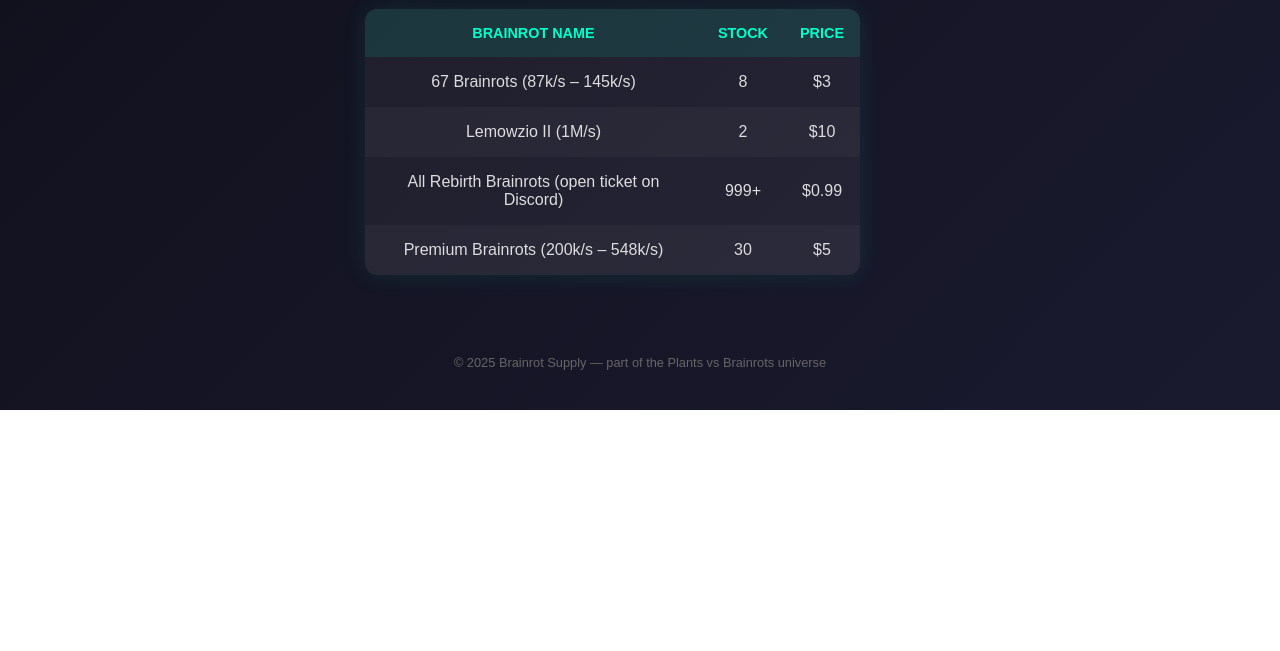
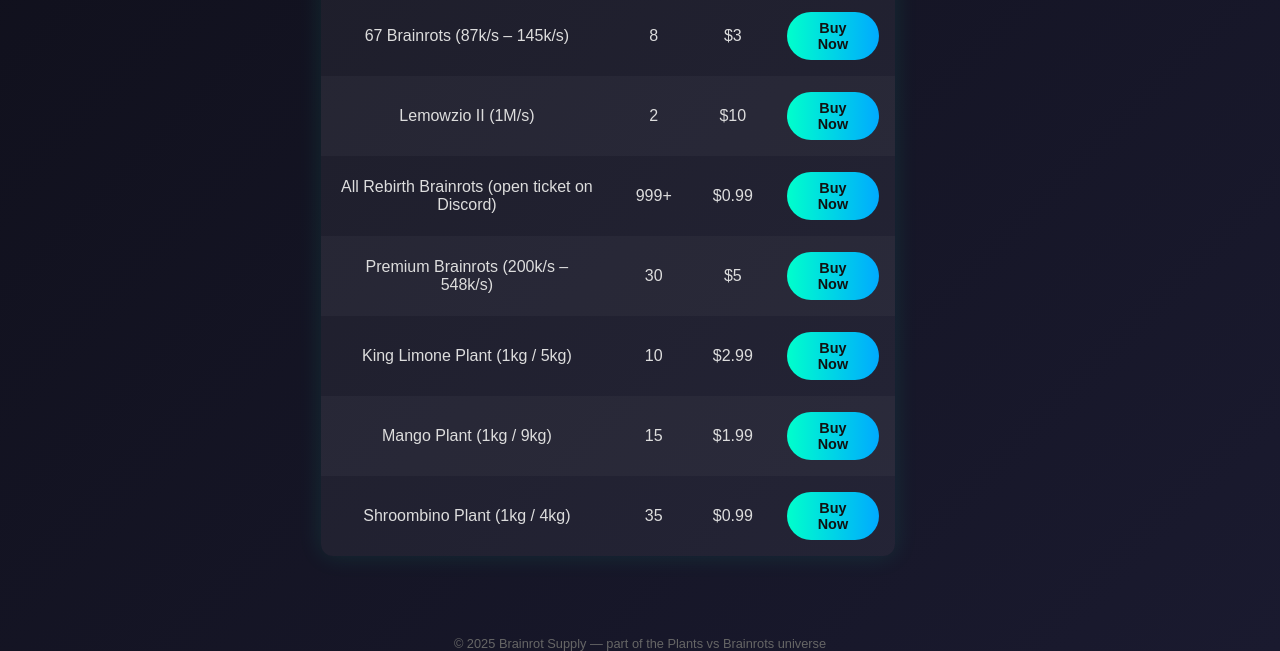
Before and after one commit to brainrotsupply/brainrotsupply, a plain HTML site: page index.html in a window 1280 px wide. Shown: the part 390-1041 px from the top of the page. Before the commit the page ends 800 px from the top, so only its background shows below. Drawn offline with Linux system fonts and the light colour scheme.

Commit message:
Update index.html

```diff
--- a/index.html
+++ b/index.html
@@ -8,8 +8,8 @@
   <!-- ✅ Google Site Verification -->
   <meta name="google-site-verification" content="ZSfB4CanGQmN9XWfBN_pGoXNCk7l8q_2mgH2MvroJnU" />
 
-  <meta name="description" content="Official Brainrot Supply — buy exclusive Brainrots from the Roblox game Plants vs Brainrots! Limited stock, fast delivery, verified sellers." />
-  <meta name="keywords" content="Brainrot Supply, Plants vs Brainrots, Roblox, brainrots, brainrot trading, plants vs brainrots shop, buy brainrots, limited brainrots, rebirth brainrots, premium brainrots, roblox brainrot market, brainrot stock, brainrot supply store" />
+  <meta name="description" content="Official Brainrot Supply — buy exclusive Brainrots and Plants from the Roblox game Plants vs Brainrots! Limited stock, verified sellers, fast delivery." />
+  <meta name="keywords" content="Brainrot Supply, Plants vs Brainrots, Roblox, brainrots, brainrot trading, plants vs brainrots shop, buy brainrots, premium brainrots, rebirth brainrots, king limone plant, shroombino plant, mango plant, roblox brainrot market, brainrot stock, brainrot supply store" />
   <link rel="icon" type="image/x-icon" href="/favicon.ico" />
 
   <style>
@@ -82,7 +82,7 @@
       margin-top: 1.5rem;
       border-collapse: collapse;
       width: 90%;
-      max-width: 700px;
+      max-width: 800px;
       background: rgba(255, 255, 255, 0.05);
       border-radius: 12px;
       overflow: hidden;
@@ -110,6 +110,23 @@
       color: #ddd;
     }
 
+    .buy-btn {
+      display: inline-block;
+      background: linear-gradient(90deg, #00ffcc, #00aaff);
+      color: #111;
+      text-decoration: none;
+      padding: 0.5rem 1.2rem;
+      font-size: 0.9rem;
+      border-radius: 999px;
+      font-weight: 600;
+      transition: transform 0.2s ease, box-shadow 0.3s ease;
+    }
+
+    .buy-btn:hover {
+      transform: scale(1.05);
+      box-shadow: 0 0 15px rgba(0, 255, 255, 0.6);
+    }
+
     footer {
       margin-top: 3rem;
       font-size: 0.8rem;
@@ -126,16 +143,17 @@
 <body>
   <div class="container">
     <h1>Brainrot Supply</h1>
-    <p>The official hub for <strong>Plants vs Brainrots</strong> — buy exclusive Brainrot creatures, unlock limited drops, and join our growing Roblox community.</p>
+    <p>The official hub for <strong>Plants vs Brainrots</strong> — buy exclusive Brainrots, Plants, and limited collectibles. Trusted by the Roblox community.</p>
     <a href="https://discord.gg/krCMGztta3" target="_blank" class="button">💬 Join the Discord</a>
 
     <h2>🧠 In Stock</h2>
     <table>
       <thead>
         <tr>
-          <th>Brainrot Name</th>
+          <th>Item</th>
           <th>Stock</th>
           <th>Price</th>
+          <th></th>
         </tr>
       </thead>
       <tbody>
@@ -143,21 +161,43 @@
           <td>67 Brainrots (87k/s – 145k/s)</td>
           <td>8</td>
           <td>$3</td>
+          <td><a href="https://discord.gg/krCMGztta3" target="_blank" class="buy-btn">Buy Now</a></td>
         </tr>
         <tr>
           <td>Lemowzio II (1M/s)</td>
           <td>2</td>
           <td>$10</td>
+          <td><a href="https://discord.gg/krCMGztta3" target="_blank" class="buy-btn">Buy Now</a></td>
         </tr>
         <tr>
           <td>All Rebirth Brainrots (open ticket on Discord)</td>
           <td>999+</td>
           <td>$0.99</td>
+          <td><a href="https://discord.gg/krCMGztta3" target="_blank" class="buy-btn">Buy Now</a></td>
         </tr>
         <tr>
           <td>Premium Brainrots (200k/s – 548k/s)</td>
           <td>30</td>
           <td>$5</td>
+          <td><a href="https://discord.gg/krCMGztta3" target="_blank" class="buy-btn">Buy Now</a></td>
+        </tr>
+        <tr>
+          <td>King Limone Plant (1kg / 5kg)</td>
+          <td>10</td>
+          <td>$2.99</td>
+          <td><a href="https://discord.gg/krCMGztta3" target="_blank" class="buy-btn">Buy Now</a></td>
+        </tr>
+        <tr>
+          <td>Mango Plant (1kg / 9kg)</td>
+          <td>15</td>
+          <td>$1.99</td>
+          <td><a href="https://discord.gg/krCMGztta3" target="_blank" class="buy-btn">Buy Now</a></td>
+        </tr>
+        <tr>
+          <td>Shroombino Plant (1kg / 4kg)</td>
+          <td>35</td>
+          <td>$0.99</td>
+          <td><a href="https://discord.gg/krCMGztta3" target="_blank" class="buy-btn">Buy Now</a></td>
         </tr>
       </tbody>
     </table>
```
